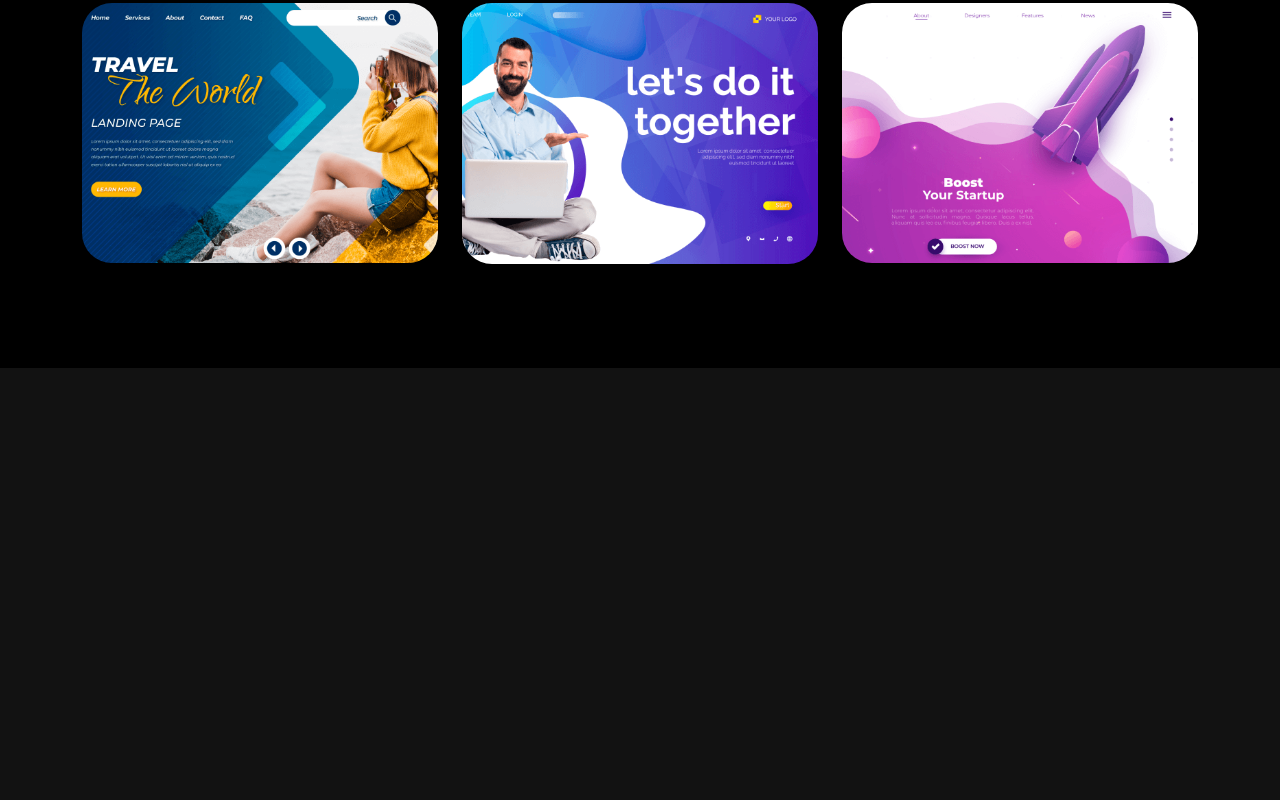
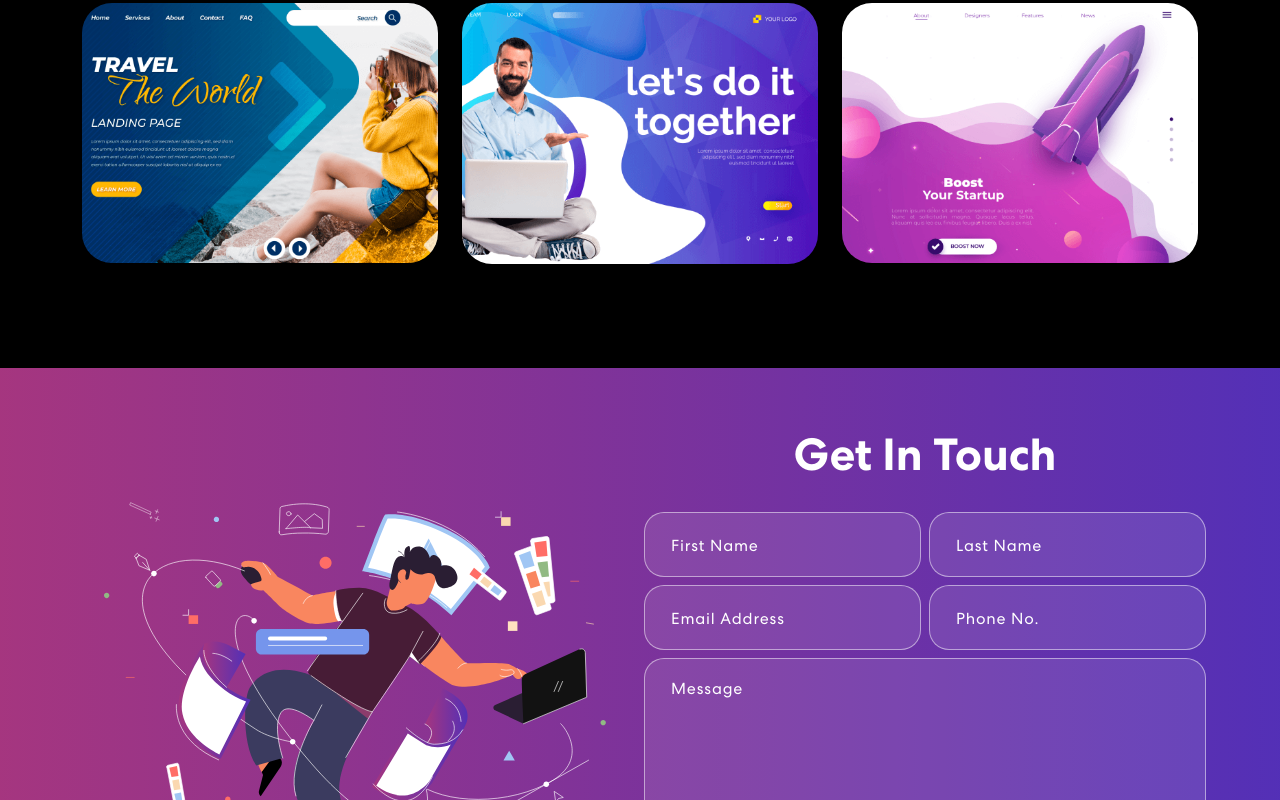
Before and after one commit to ayoung58/personal-portfolio-website, a React (Create React App) app: page / in a window 1280 px wide. Shown: the part 2000-2800 px from the top of the page. Before the commit the page ends 2368 px from the top, so only its background shows below. Built offline with nearby package versions, Linux system fonts and the light colour scheme.

Commit message:
Add in placeholder code for Contact and its CSS

```diff
--- a/src/App.css
+++ b/src/App.css
@@ -514,6 +514,78 @@
 }
 
 /************ Contact CSS ************/
+.contact {
+  background: linear-gradient(90.21deg, #AA367C -5.91%, #4A2FBD 111.58%);
+  padding: 60px 0 200px 0;
+}
+.contact img {
+  width: 92%;
+}
+.contact h2 {
+	font-size: 45px;
+	font-weight: 700;
+  margin-bottom: 30px;
+}
+.contact form input, .contact form textarea {
+  width: 100%;
+  background: rgba(255, 255, 255, 0.1);
+  border: 1px solid rgba(255, 255, 255, 0.5);
+  border-radius: 20px;
+  color: #fff;
+  margin: 0 0 8px 0;
+  padding: 18px 26px;
+  font-weight: 500;
+  font-size: 18px;
+  letter-spacing: 0.8px;
+  transition: 0.3s ease-in-out;
+}
+.contact form input:focus, .contact form textarea:focus {
+  background: rgba(255, 255, 255, 1);
+  color: #121212;
+}
+.contact form input::placeholder, .contact form textarea::placeholder {
+  font-size: 16px;
+  font-weight: 400;
+  color: #fff;
+}
+.contact form input:focus::placeholder, .contact form textarea:focus::placeholder {
+  color: #121212;
+  opacity: 0.8;
+}
+.contact form button {
+  font-weight: 700;
+  color: #000;
+  background-color: #fff;
+  padding: 14px 48px;
+  font-size: 18px;
+  margin-top: 25px;
+  border-radius: 0;
+  position: relative;
+  transition: 0.3s ease-in-out;
+}
+.contact form button span {
+  z-index: 1;
+  position: relative;
+}
+.contact form button:hover {
+  color: #fff;
+}
+.contact form button::before {
+  content: "";
+  background: #121212;
+  width: 0;
+  height: 100%;
+  position: absolute;
+  top: 0;
+  left: 0;
+  z-index: 0;
+  transition: 0.3s ease-in-out;
+}
+.contact form button:hover::before {
+  width: 100%;
+}
+
+/************ Footer Css ************/
 
 .App {
   text-align: center;
--- a/src/App.js
+++ b/src/App.js
@@ -3,7 +3,8 @@
 import {NavBar} from "./components/NavBar";
 import {Banner} from "./components/Banner";
 import {Skills} from "./components/Skills";
-import {Projects} from "./components/Projects"
+import {Projects} from "./components/Projects";
+import {Contact} from "./components/Contact";
 import { BrowserRouter } from 'react-router-dom';
 import 'bootstrap/dist/css/bootstrap.min.css';
 
@@ -15,6 +16,7 @@
         <Banner />
         <Skills />
         <Projects />
+        <Contact />
       </div>
     </BrowserRouter>
   );
--- a/src/components/Contact.js
+++ b/src/components/Contact.js
@@ -1,3 +1,98 @@
+import { useState } from "react";
+import { Container, Row, Col } from "react-bootstrap";
+import contactImg from "../assets/img/contact-img.svg";
+import TrackVisibility from 'react-on-screen';
+
 export const Contact = () => {
+  const formInitialDetails = {
+    firstName: '',
+    lastName: '',
+    email: '',
+    phone: '',
+    message: ''
+  }
+  const [formDetails, setFormDetails] = useState(formInitialDetails);
+  const [buttonText, setButtonText] = useState('Send');
+//   To tell us about the status after an API call
+  const [status, setStatus] = useState({});
 
+  const onFormUpdate = (category, value) => {
+      setFormDetails({
+        ...formDetails,
+        [category]: value
+      })
+  }
+
+  const handleSubmit = async (e) => {
+    e.preventDefault();
+    setButtonText("Sending...");
+    let response = await fetch("http://localhost:5000/contact", {
+      method: "POST",
+      headers: {
+        "Content-Type": "application/json;charset=utf-8",
+      },
+      body: JSON.stringify(formDetails),
+    });
+    setButtonText("Send");
+    let result = await response.json();
+    setFormDetails(formInitialDetails);
+    if (result.code == 200) {
+      setStatus({ succes: true, message: 'Message sent successfully'});
+    } else {
+      setStatus({ succes: false, message: 'Something went wrong, please try again later.'});
+    }
+  };
+
+  return (
+    <section className="contact" id="connect">
+      <Container>
+        {/* Center everything */}
+        <Row className="align-items-center">
+          <Col size={12} md={6}>
+          {/* We put an image on the left */}
+            <TrackVisibility>
+              {({ isVisible }) =>
+                <img className={isVisible ? "animate__animated animate__zoomIn" : ""} src={contactImg} alt="Contact Us"/>
+              }
+            </TrackVisibility>
+          </Col>
+          <Col size={12} md={6}>
+            <TrackVisibility>
+              {({ isVisible }) =>
+                <div className={isVisible ? "animate__animated animate__fadeIn" : ""}>
+                <h2>Get In Touch</h2>
+                <form onSubmit={handleSubmit}>
+                  <Row>
+                    <Col size={12} sm={6} className="px-1">
+                      <input type="text" value={formDetails.firstName} placeholder="First Name" onChange={(e) => onFormUpdate('firstName', e.target.value)} />
+                    </Col>
+                    <Col size={12} sm={6} className="px-1">
+                      <input type="text" value={formDetails.lasttName} placeholder="Last Name" onChange={(e) => onFormUpdate('lastName', e.target.value)}/>
+                    </Col>
+                    <Col size={12} sm={6} className="px-1">
+                      <input type="email" value={formDetails.email} placeholder="Email Address" onChange={(e) => onFormUpdate('email', e.target.value)} />
+                    </Col>
+                    <Col size={12} sm={6} className="px-1">
+                      <input type="tel" value={formDetails.phone} placeholder="Phone No." onChange={(e) => onFormUpdate('phone', e.target.value)}/>
+                    </Col>
+                    <Col size={12} className="px-1">
+                      <textarea rows="6" value={formDetails.message} placeholder="Message" onChange={(e) => onFormUpdate('message', e.target.value)}></textarea>
+                      <button type="submit"><span>{buttonText}</span></button>
+                    </Col>
+                    {
+                      status.message &&
+                      <Col>
+                      {/* We show the status message based on whether API is successful or not */}
+                        <p className={status.success === false ? "danger" : "success"}>{status.message}</p>
+                      </Col>
+                    }
+                  </Row>
+                </form>
+              </div>}
+            </TrackVisibility>
+          </Col>
+        </Row>
+      </Container>
+    </section>
+  )
 }
```
